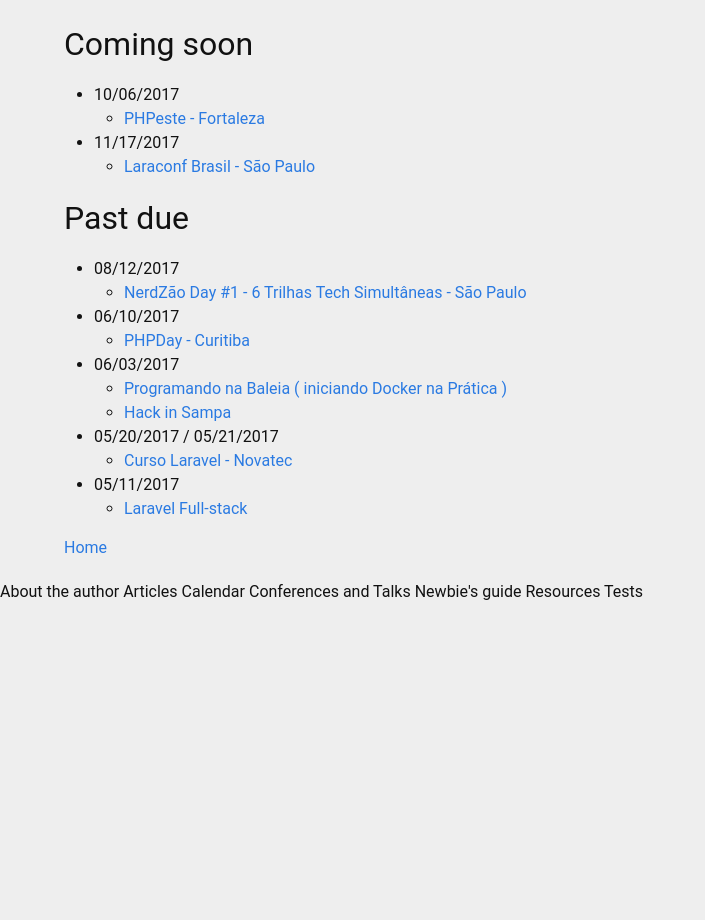
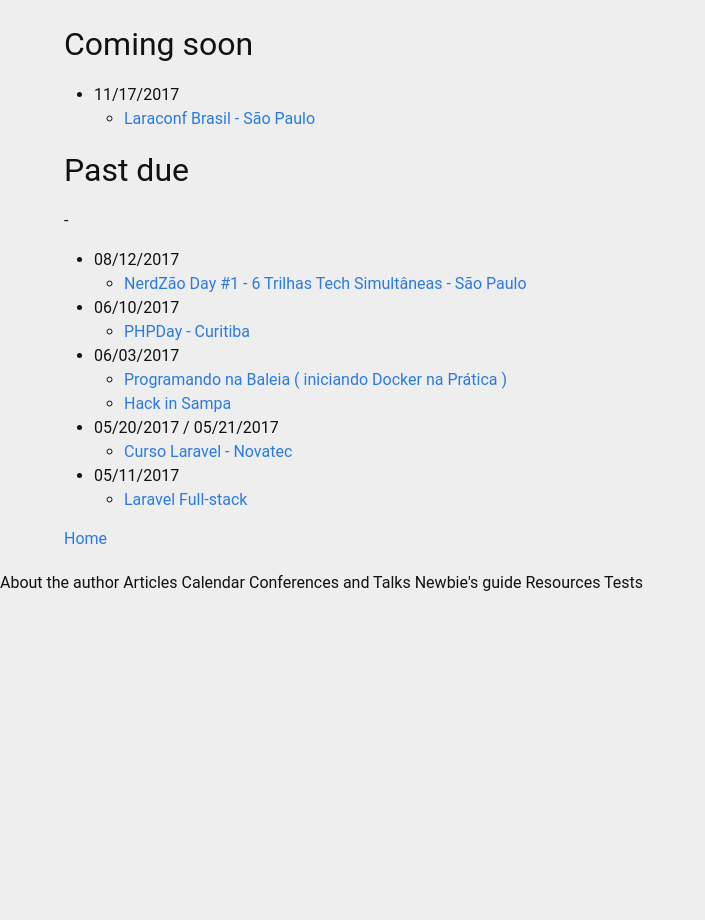
Before and after one commit to tiepdotme/marabesi.com, a Jekyll site: the page built from calendar.md, in a window 1280 px wide. Shown: the whole page, without its empty margins (0-705 px from the left). Built offline with Jekyll 4.4.1, drawn with Linux system fonts in a browser that asks for light colours; comment, search, counter and statistics services are not loaded.

Commit message:
removed conference from list

```diff
--- a/calendar.md
+++ b/calendar.md
@@ -24,14 +24,11 @@ last_name: Marabesi
 
 # Coming soon
 
-- 10/06/2017
-  - [PHPeste - Fortaleza](http://phpeste.net)
-
 - 11/17/2017
   - [Laraconf Brasil - São Paulo](http://laraconfbrasil.com.br)
 
 # Past due
-
+-
 - 08/12/2017
   - [NerdZão Day #1 - 6 Trilhas Tech Simultâneas - São Paulo](https://www.meetup.com/pt-BR/Nerdzao/events/241571883/)
 
```
